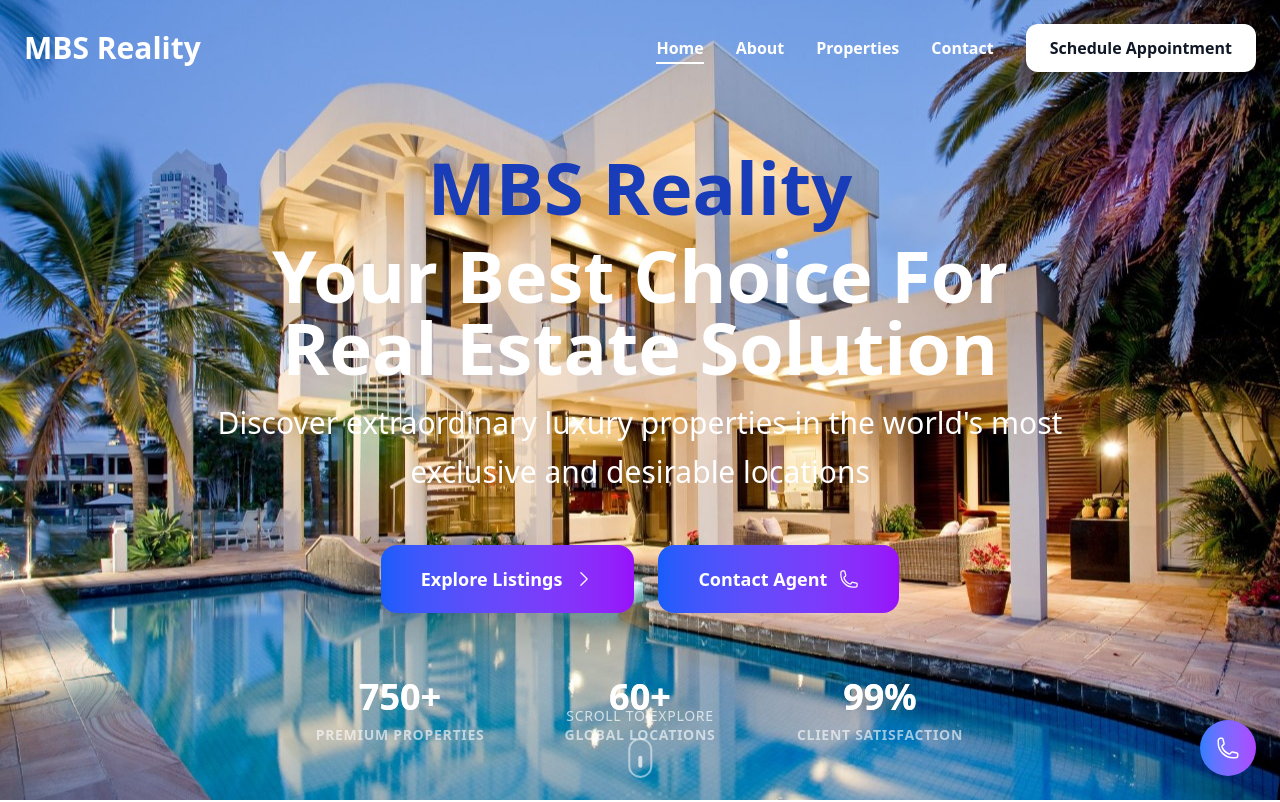
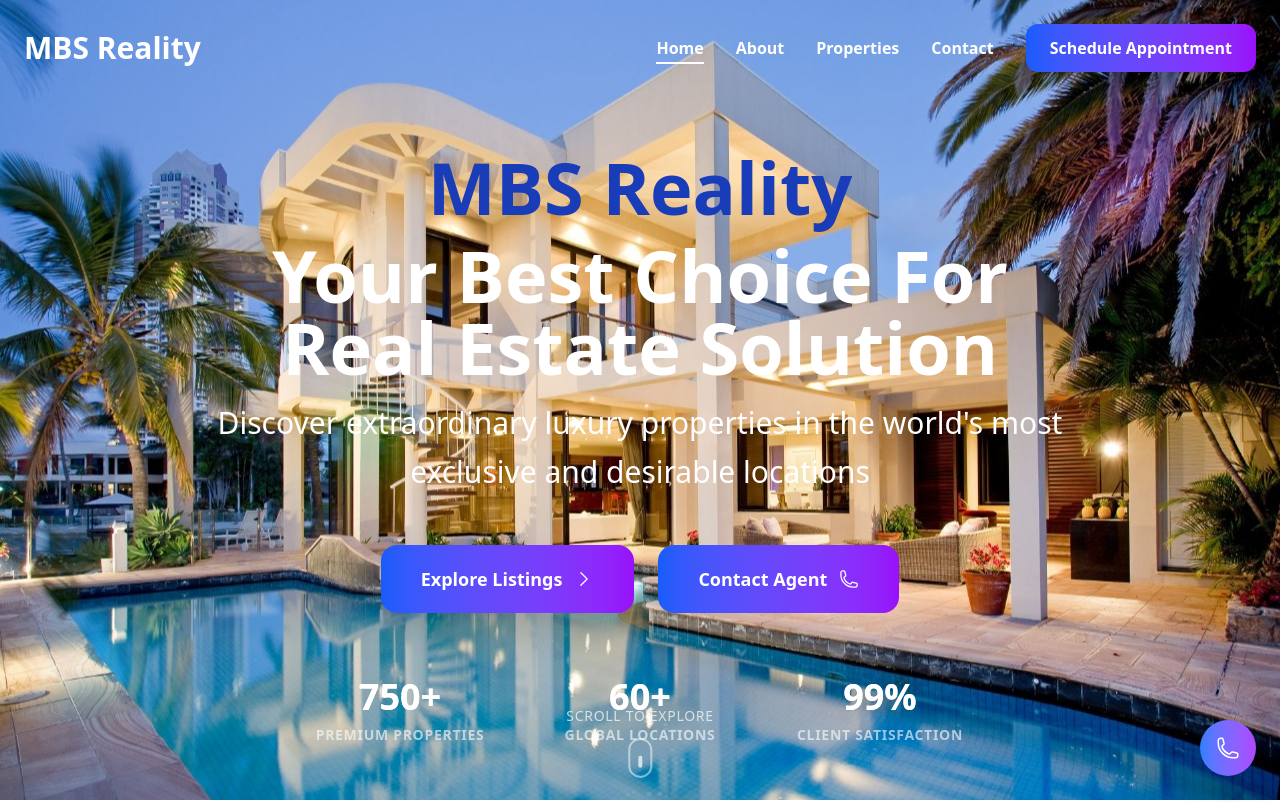
Before and after one commit to eliteinovastaticwebsite-crypto/MBS-Realty, a React (Vite) app: page / in a window 1280 px wide. Shown: the top 802 px of the page. Built offline with nearby package versions, Linux system fonts and the light colour scheme.

Commit message:
Updated changes

```diff
--- a/src/components/Navbar.jsx
+++ b/src/components/Navbar.jsx
@@ -333,18 +333,13 @@ export function Navbar() {
                 )}
               </button>
 
-              {/* CTA Button */}
               <motion.div
                 whileHover={{ scale: 1.05 }}
                 whileTap={{ scale: 0.95 }}
               >
                 <button
                   onClick={handleScheduleTour}
-                  className={`px-6 py-3 rounded-xl font-semibold transition-all duration-300 shadow-lg focus:outline-none ${
-                    shouldUseLightText
-                      ? "bg-white text-gray-900 hover:bg-gray-100"
-                      : "bg-gradient-to-r from-blue-600 to-purple-600 text-white hover:from-blue-700 hover:to-purple-700"
-                  }`}
+                  className="px-6 py-3 bg-gradient-to-r from-blue-600 to-purple-600 text-white rounded-xl font-semibold transition-all duration-300 shadow-lg hover:from-blue-700 hover:to-purple-700 focus:outline-none"
                 >
                   Schedule Appointment
                 </button>
```
